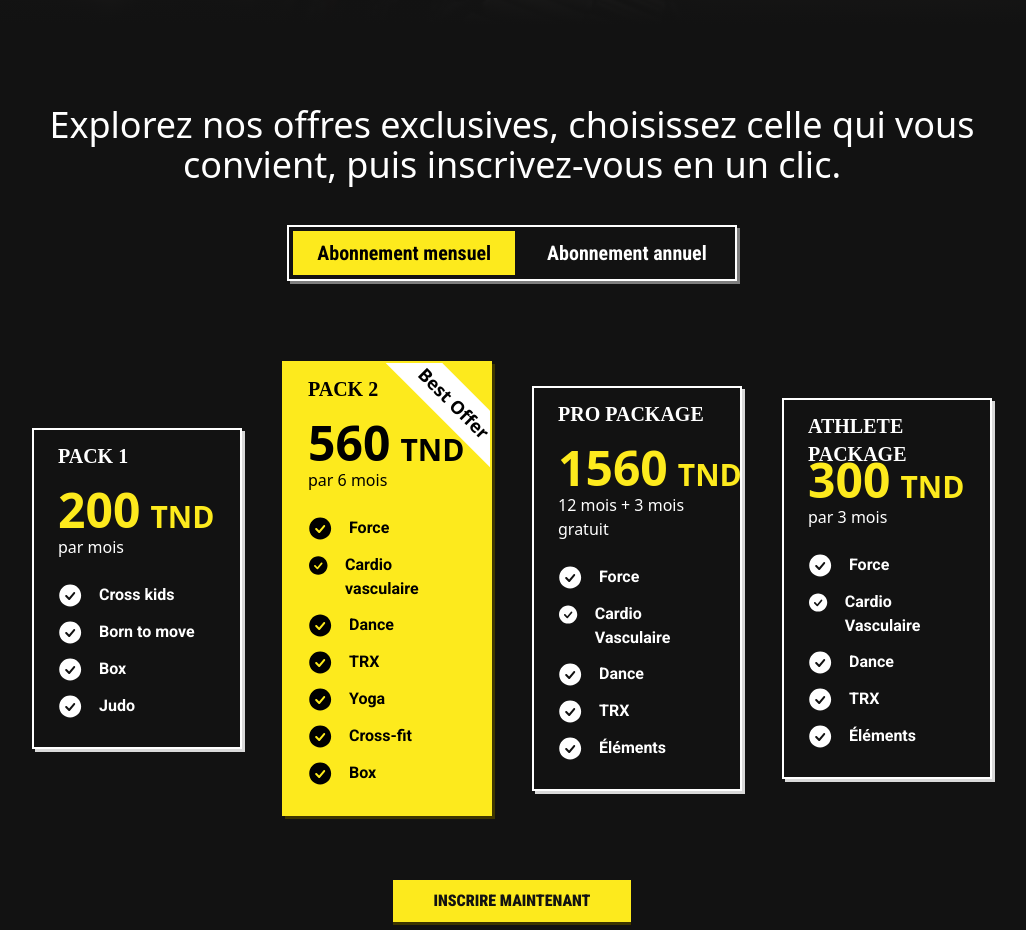
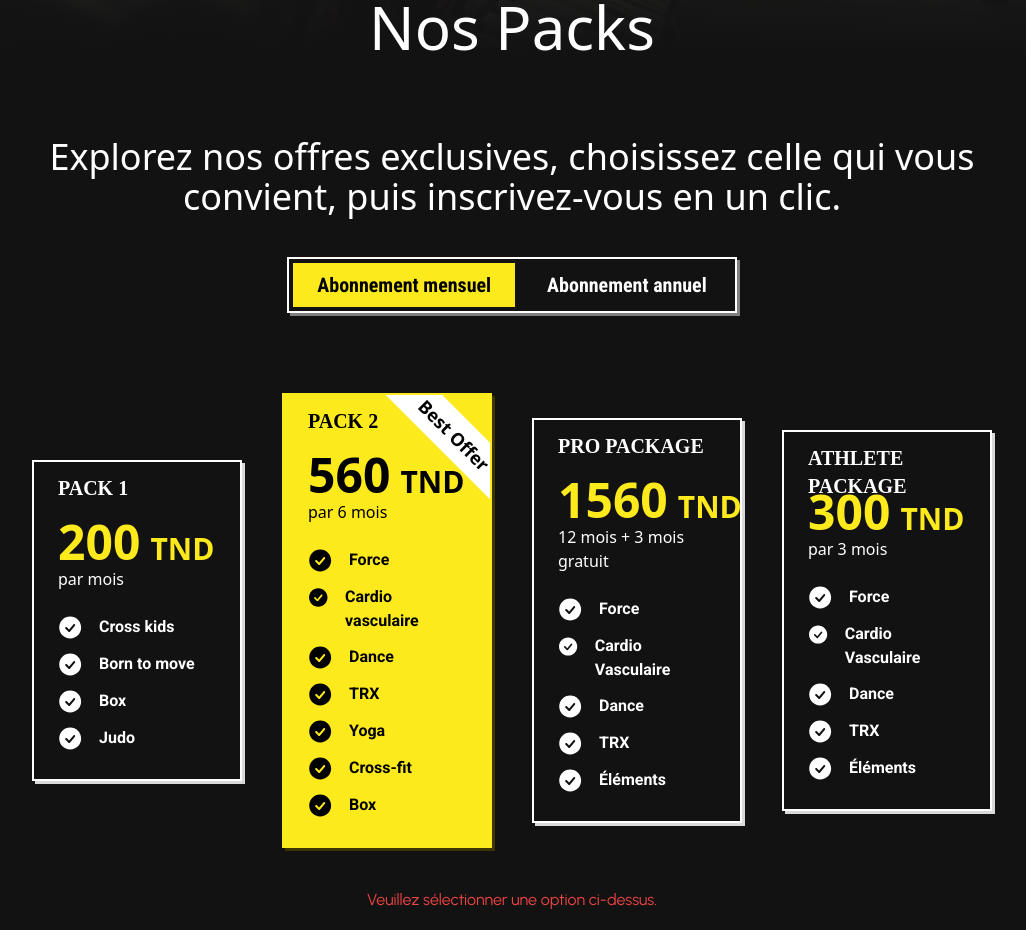
Before and after one commit to medazizktata/Arena-gym-website, a React (Vite) app in the folder Arena-gym-website/: page /tarifs in a window 1280 px wide. Shown: the part 401-1331 px from the top of the page, without its empty margins (128-1154 px from the left). Built offline with nearby package versions, Linux system fonts and the light colour scheme.

Commit message:
Data encapsulation in JSON format for data transfer

```diff
--- a/Arena-gym-website/src/pages/Tarifs/Tarifs.jsx
+++ b/Arena-gym-website/src/pages/Tarifs/Tarifs.jsx
@@ -12,20 +12,20 @@ function Tarifs() {
   const [isAnnual, setIsAnnual] = useState(false);
 
   const [selectedBoxIndex, setSelectedBoxIndex] = useState(null);
+  const [selectedBoxData, setSelectedBoxData] = useState(null);
 
   const handleSelection = (index) => {
     if (index === selectedBoxIndex) {
       // If the clicked box is already selected, deselect it
       setSelectedBoxIndex(null);
-      console.log("De-Clicked" + index);
-
+      setSelectedBoxData(null);
     } else {
-      // Otherwise, select the clicked box
+      // Otherwise, select the clicked box and capture its data
       setSelectedBoxIndex(index);
-      console.log("Clicked" + index);
-
+      setSelectedBoxData(currentPacksData[index]);
     }
   };
+
   const monthlyPacksData = [
     {
       type: "type2",
@@ -260,15 +260,15 @@ function Tarifs() {
         imgSrc={"src/assets/Images/Tarifs/Secret-8 1.png"}
         title={"Tarifs"}
         subTitle="Nos Packs"
-        titleProps="text-9xl text-white text-center"
-        subTitleProps="text-9xl my-5 text-white text-center"
+        titleProps="my-5 max-sm:text-7xl max-md:text-8xl text-9xl text-white text-center"
+        subTitleProps="max-sm:text-4xl max-md:text-6xl md:text-6xl text-white text-center"
       />
-      <h3 className="my-6 mb-10 text-white text-2xl lg:text-4xl text-urbanist text-center w-[80%] mx-auto">
+      <h3 className="mb-6 text-white text-2xl lg:text-4xl text-urbanist text-center w-[80%] mx-auto">
         Explorez nos offres exclusives, choisissez celle qui vous convient, puis
         inscrivez-vous en un clic.
       </h3>
-      <div className="flex justify-center items-center my-10 mb-2 font-robotoCon font-bold text-xl">
-        <div className="inline-flex border-2 border-white shadow-cardSmallGreyMedium hover:shadow-cardYellowMain hover:border-yellowMain cursor-pointer transition all duration 500">
+      <div className="mx-40 flex justify-center my-10 mb-2 font-robotoCon font-bold text-xl">
+        <div className=" flex justify-center lg:flex-row max-md:flex-row max-sm:flex-col items-center border-2 border-white shadow-cardSmallGreyMedium hover:shadow-cardYellowMain hover:border-yellowMain cursor-pointer transition-all duration-500 sm:flex-col md:flex-col">
           <button
             onClick={() => setIsAnnual(false)}
             className={`px-6 py-2 my-1 mx-1 ${
@@ -287,20 +287,55 @@ function Tarifs() {
           </button>
         </div>
       </div>
+
       <div className="my-10 lg:mx-20 md:mx-10 mt-20 px-20 bg-backgroundPattern">
         <div className="grid gap-4 lg:grid-cols-2 xl:grid-cols-4 sm:gap-8 md:gap-6 lg:gap-10 justify-center items-center">
           {currentPacksData.map((pack, index) => (
-            <SubscriptionBox key={index} {...pack}
-            isSelected={index === selectedBoxIndex}
-            handleSelection={() => handleSelection(index)}
+            <SubscriptionBox
+              key={index}
+              {...pack}
+              isSelected={index === selectedBoxIndex}
+              handleSelection={() => handleSelection(index)}
             />
           ))}
         </div>
       </div>
-      <div className="my-16 flex justify-center">
+      {/* {selectedBoxData && (
+        <div className="text-white">
+          <h2>Selected Box Data:</h2>
+          <p>Type: {selectedBoxData.type}</p>
+          <p>Pack Name: {selectedBoxData.packName}</p>
+          <p>Price: {selectedBoxData.price}</p>
+          <p>Duration: {selectedBoxData.duration}</p>
+          <p>Items:</p>
+          <ul>
+            {selectedBoxData.items.map((item, index) => (
+              <li key={index}>{item}</li>
+            ))}
+          </ul>
+          <p>SVG Icon: {selectedBoxData.svgIcon}</p>
+          <p>Link: {selectedBoxData.link}</p>
+          <p>Width: {selectedBoxData.width}</p>
+          <p>Height: {selectedBoxData.height}</p>
+        </div>
+      )} */}
+      <div className="my-10 flex flex-col gap-5 justify-center items-center">
+        {!selectedBoxData && (
+          <p className="font-urbanist text-red-500">
+            Veuillez sélectionner une option ci-dessus.
+          </p>
+        )}
         <Link
-          to="/inscription"
-          className="group hover:text-yellowMain transition duration-300"
+          to={
+            selectedBoxData
+              ? `/inscription?data=${encodeURIComponent(
+                  JSON.stringify(selectedBoxData)
+                )}`
+              : "#"
+          }
+          className={`group hover:text-yellowMain transition duration-300 ${
+            !selectedBoxData ? "pointer-events-none opacity-50" : ""
+          }`}
         >
           <ButtonYellow
             buttonFont="font-robotoCon uppercase"
@@ -311,6 +346,7 @@ function Tarifs() {
           </ButtonYellow>
         </Link>
       </div>
+
       <div className="scale-90">
         <AppSection />
       </div>
```
